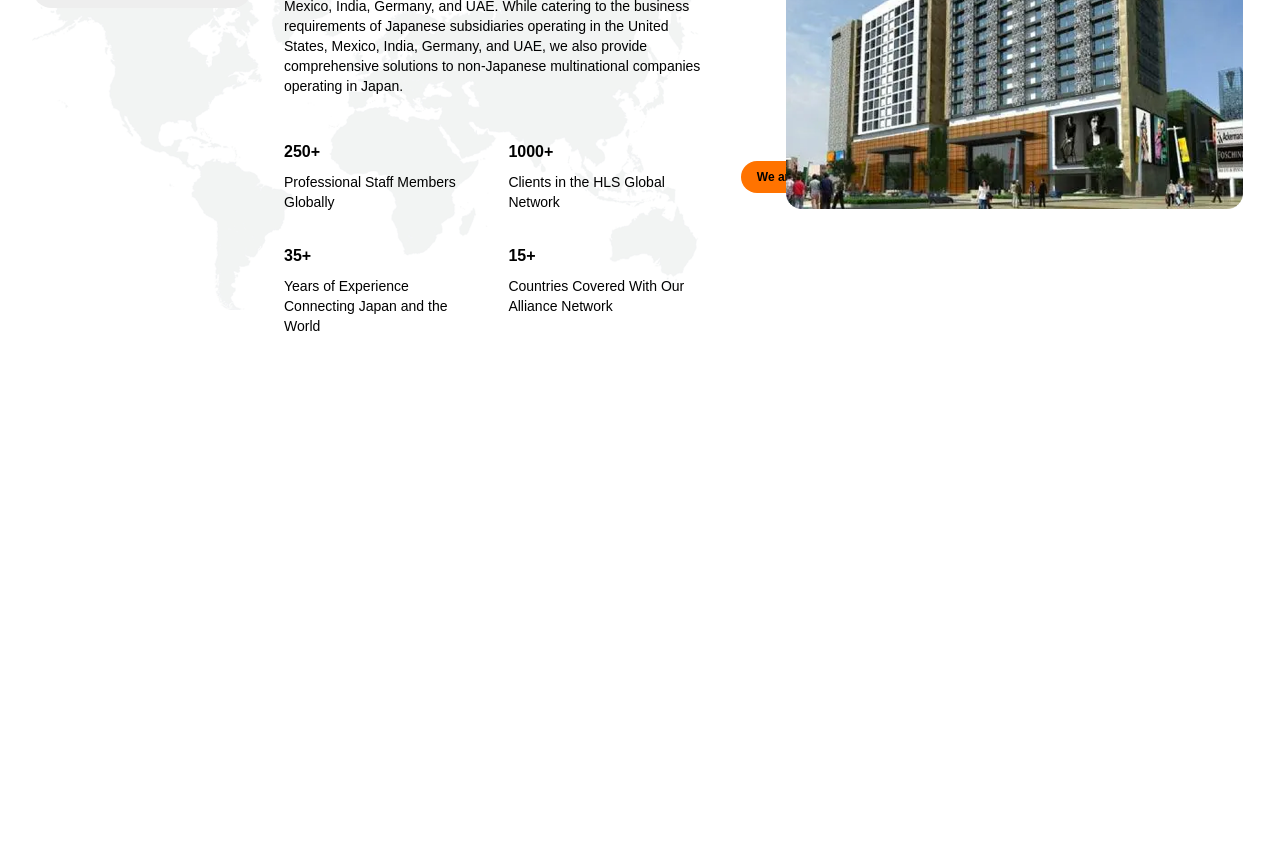
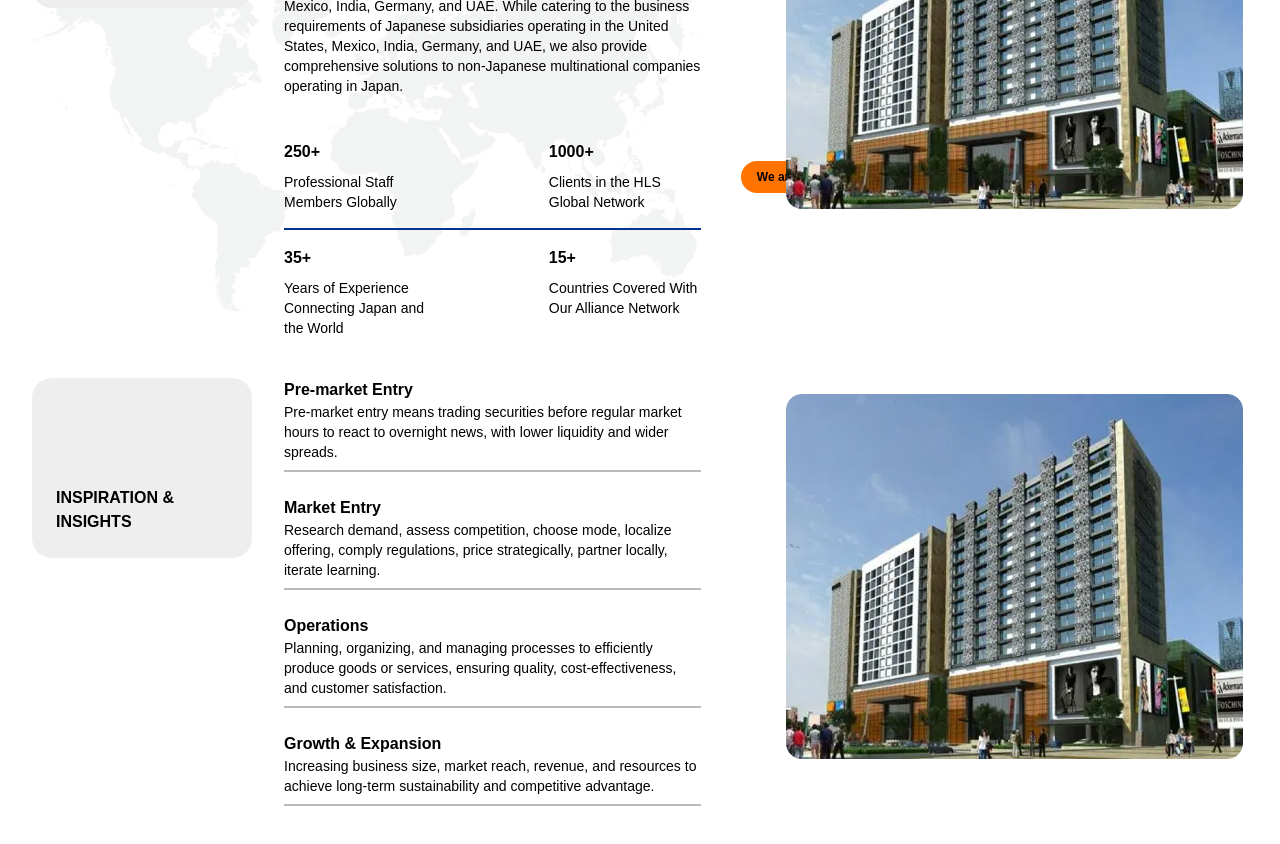
Before and after one commit to sharma24harshit/harshit-design-dot-assign, a Next.js app: page / in a window 1280 px wide. Shown: the part 380-1224 px from the top of the page. Before the commit the page ends 800 px from the top, so only its background shows below. Built offline with nearby package versions, Linux system fonts and the light colour scheme.

Commit message:
insights section ui added

```diff
--- a/app/page.tsx
+++ b/app/page.tsx
@@ -2,6 +2,7 @@ import Image from "next/image";
 import Navbar from "@/components/Navbar";
 import Topics from "@/components/Topics";
 import About from "@/components/About";
+import Insights from "@/components/Insights";
 
 export default function Home() {
   return (
@@ -10,6 +11,7 @@ export default function Home() {
        <Navbar />
        <Topics />
        <About />
+       <Insights />
     </div>
   );
 }
--- a/components/About.jsx
+++ b/components/About.jsx
@@ -28,11 +28,16 @@ const About = () => {
                             is an international accounting and business advisory firm with a focus on providing superior services in the areas of accounting, tax, audit, advisory, and consulting. Founded in 1990, we pride ourselves in delivering the highest levels of quality and customer service while remaining cost-effective. We have grown to more than 250 professionals serving clients in the United States, Japan, Mexico, India, Germany, and UAE. While catering to the business requirements of Japanese subsidiaries operating in the United States, Mexico, India, Germany, and UAE, we also provide comprehensive solutions to non-Japanese multinational companies operating in Japan.
                         </p>
 
-                        <div className='grid grid-cols-2 gap-8 pt-5'>
+                        <div className='grid grid-cols-1 gap-4 pt-5'>
+                            <div className='flex w-full justify-between'>
                             <Stat title="250+" desc="Professional Staff Members Globally" />
                             <Stat title="1000+" desc="Clients in the HLS Global Network" />
+                            </div>
+                            <div className='w-full h-[2px] bg-[#00338D]' ></div>
+                            <div className='flex w-full justify-between'>
                             <Stat title="35+" desc="Years of Experience Connecting Japan and the World" />
                             <Stat title="15+" desc="Countries Covered With Our Alliance Network" />
+                            </div>
                         </div>
 
                     </div>
@@ -58,8 +63,8 @@ const About = () => {
 
 function Stat({ title, desc }) {
     return (
-        <div className='flex flex-col gap-2'>
-            <h3 className='text-7 font-semibold'>
+        <div className='flex flex-col gap-2 max-w-[152px]'>
+            <h3 className='font-semibold'>
                 {title}
             </h3>
             <p className='text-sm'>
--- /dev/null
+++ b/components/Insights.jsx
@@ -0,0 +1,59 @@
+import React from 'react'
+import Image from "next/image";
+
+const data = [
+    {title:"Pre-market Entry",
+        text:"Pre-market entry means trading securities before regular market hours to react to overnight news, with lower liquidity and wider spreads."
+    },
+    {title:"Market Entry",
+        text:"Research demand, assess competition, choose mode, localize offering, comply regulations, price strategically, partner locally, iterate learning."
+    },
+    {title:"Operations",
+        text:"Planning, organizing, and managing processes to efficiently produce goods or services, ensuring quality, cost-effectiveness, and customer satisfaction."
+    },
+    {title:"Growth & Expansion",
+        text:"Increasing business size, market reach, revenue, and resources to achieve long-term sustainability and competitive advantage."
+    },
+]
+
+const Insights = () => {
+    return (
+        <section className='w-full mt-10 mb-10'>
+            <div className='max-w-[1820px]mx-auto px-8'>
+
+                <div className='grid grid-cols-1 lg:grid-cols-[55%_45%] gap-10 items-start'>
+                    <div className="grid grid-cols-1 lg:grid-cols-[220px_1fr] gap-8 items-start">
+                    <div className='w-full h-[180px] bg- rounded-[20px] flex items-end justify-start text-left p-6 bg-[#EEEEEE]'>
+                        <p className='font-semibold text-4 uppercase'>
+                        INSPIRATION &
+                         <br />INSIGHTS
+                        </p>
+                    </div>
+
+                    <div className="flex flex-col gap-6">
+                    {data?.map((item, index)=>(
+                        <div key={index} className='cursor-pointer pb-2  border-b-2 border-[#BABABA] hover:text-[#00338D] hover:border-[#00338D]'>
+                            <p className='text-base font-semibold'>{item?.title}</p>
+                            <p className='text-sm'>{item?.text}</p>
+                        </div>
+                    ))}
+
+
+                    </div>
+                    </div>
+                    <div className='relative flex flex-col aspect-[3/2]'>
+                        <Image
+                        className='mx-auto mt-4 object-contain'
+                            src="/aboutImage.png"
+                            alt="About Image"
+                            fill
+                        />
+                    </div>
+                </div>
+
+            </div>
+        </section>
+    )
+}
+
+export default Insights
```
